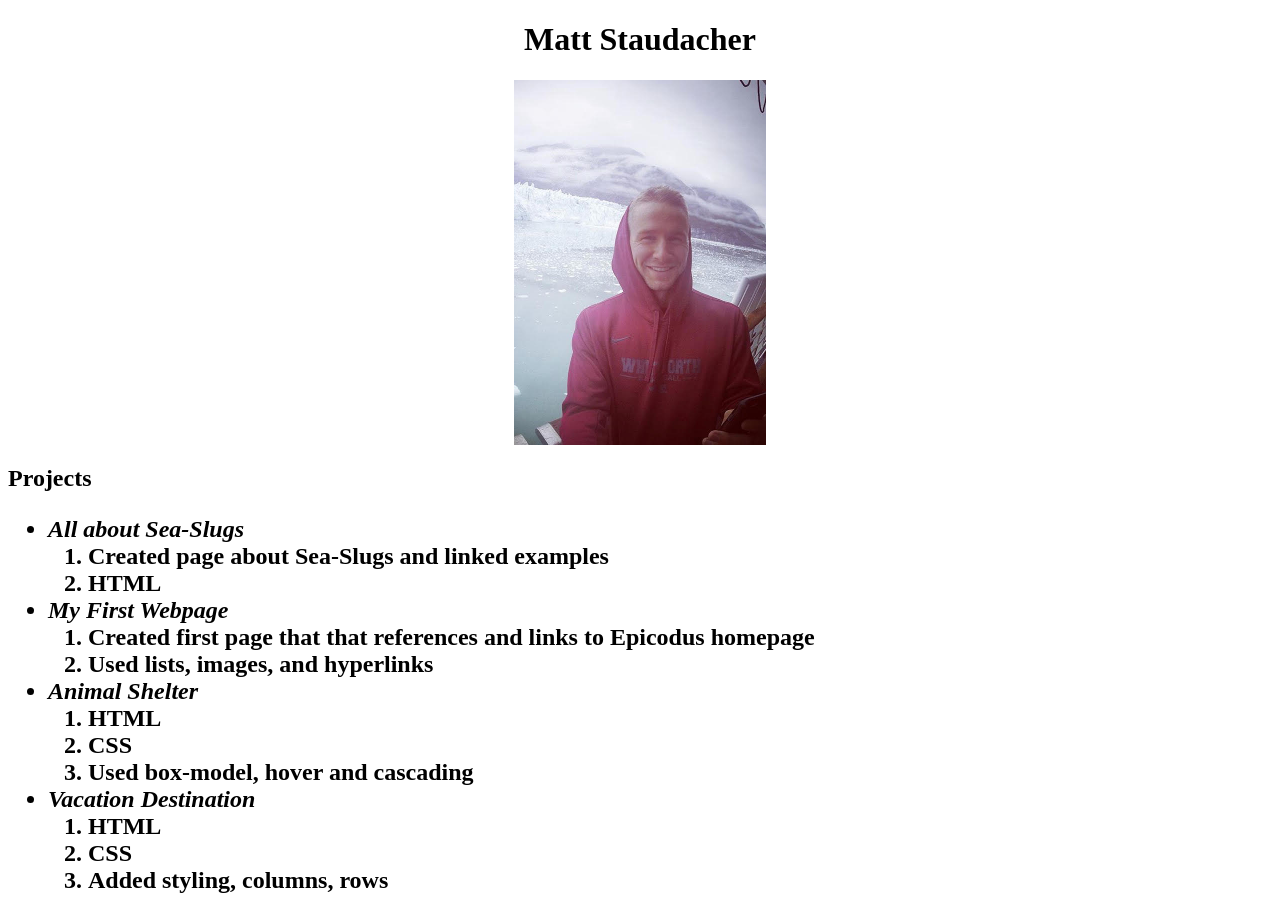
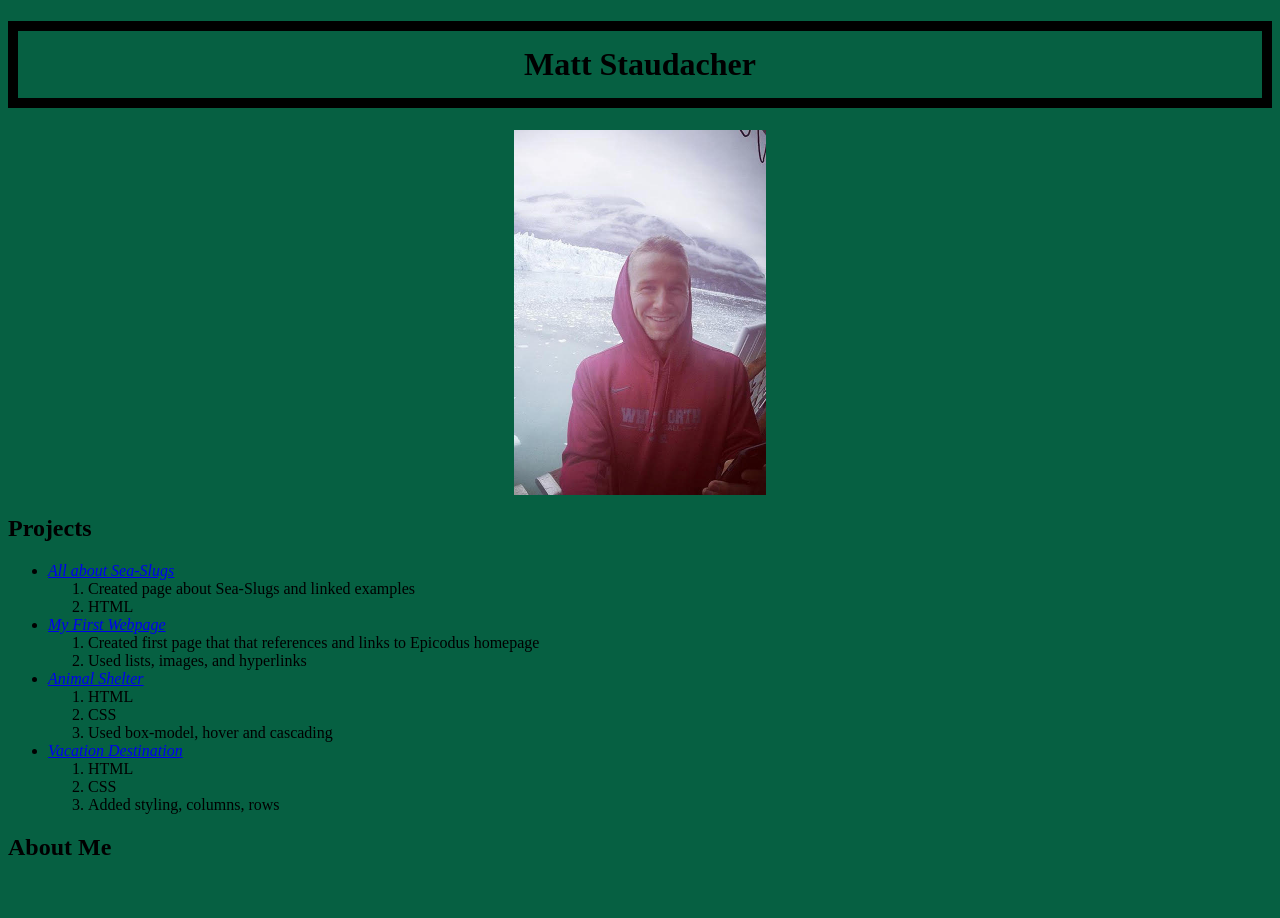
Before and after one commit to MattStaudacher/My-Portfolio, a plain HTML site: page index.html in a window 1280 px wide. After the commit the page ends 881 px from the top, so only its background shows below. Drawn offline with Linux system fonts and the light colour scheme.

Commit message:
it will add background color and hyperlink place holders for projects.

```diff
--- a/css/styles.css
+++ b/css/styles.css
@@ -7,4 +7,9 @@
 h1{
   display: block;
   text-align: center;
+  padding: 15px;
+  border: 10px solid black;
 }
+body{
+  background-color: #066042
+}
--- a/index.html
+++ b/index.html
@@ -9,27 +9,27 @@
     <h1>Matt Staudacher</h1>
     <img src="matt.jpg"  alt="photo of matt in alaska" class="center">
           <p></p>
-    <h2>Projects
+    <h2>Projects</h2>
 
       <ul>
-        <li><em>All about Sea-Slugs</em></li>
+        <li><a href="https://mattstaudacher.github.io/sea-slugs/"> <em> All about Sea-Slugs</em></li></a>
           <ol>
             <li>Created page about Sea-Slugs and linked examples</li>
             <li>HTML</li>
 
           </ol>
-        <li><em>My First Webpage</em></li>
+        <li><a href="#"><em>My First Webpage</em></li><a/>
         <ol>
           <li>Created first page that that references and links to Epicodus homepage</li>
           <li>Used lists, images, and hyperlinks</li>
         </ol>
-        <li><em>Animal Shelter</em></li>
+        <li><a href="#"><em>Animal Shelter</em></li></a>
         <ol>
           <li>HTML</li>
           <li>CSS</li>
           <li>Used box-model, hover and cascading</li>
         </ol>
-        <li><em>Vacation Destination</em></li>
+        <li><a href="#"><em>Vacation Destination</em></li></a>
         <ol>
           <li>HTML</li>
           <li>CSS</li>
@@ -37,7 +37,9 @@
         </ol>
 </ul>
 
-    </h2>
+
+
+    <h2>About Me</h2>
   </body>
 
 
```
